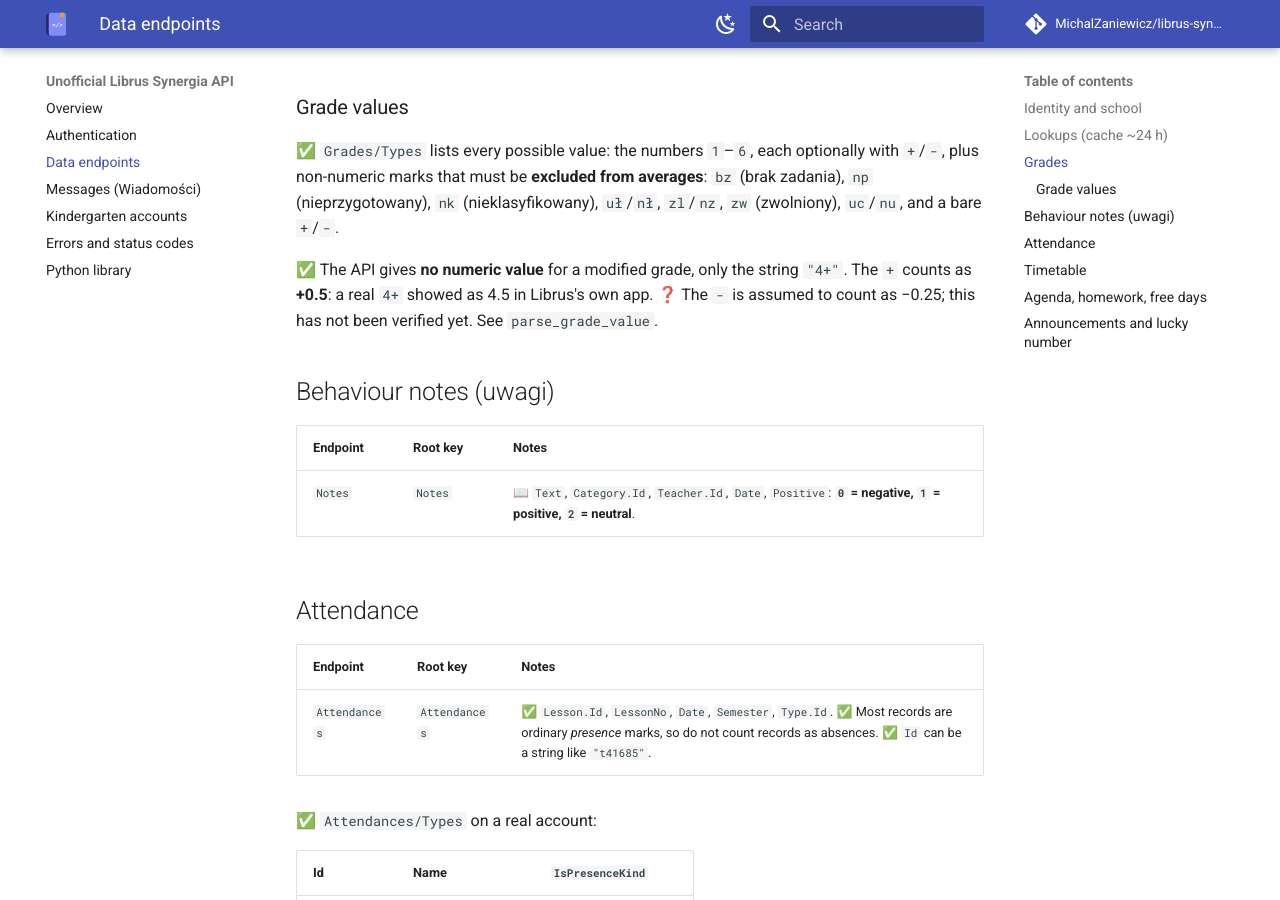
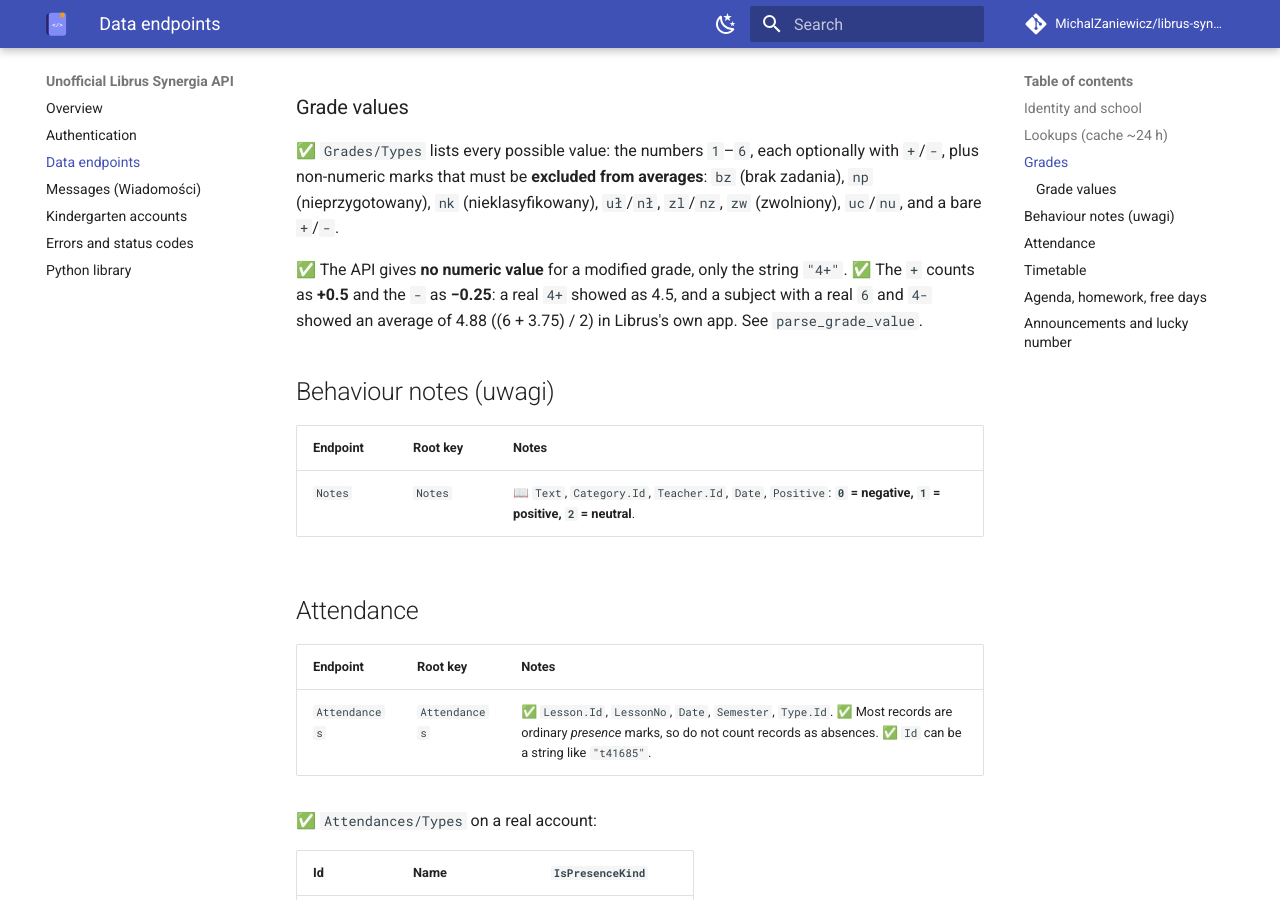
Before and after one commit to MichalZaniewicz/librus-synergia, an MkDocs documentation site: the page built from docs/endpoints.md, in a window 1280 px wide and 900 px high, scrolled down 2290 px. Built offline with MkDocs 1.6.1 and Material for MkDocs 9.7.7, drawn with Linux system fonts in a browser that asks for light colours; comment, search, counter and statistics services are not loaded.

Commit message:
Grade '-' modifier confirmed as -0.25 against the Librus app
Co-Authored-By: Claude Opus 5.5 <noreply@anthropic.com>

```diff
--- a/docs/endpoints.md
+++ b/docs/endpoints.md
@@ -64,9 +64,10 @@ from averages**: `bz` (brak zadania), `np` (nieprzygotowany), `nk`
 a bare `+`/`-`.
 
 ✅ The API gives **no numeric value** for a modified grade, only the
-string `"4+"`. The `+` counts as **+0.5**: a real `4+` showed as 4.5 in
-Librus's own app. ❓ The `-` is assumed to count as −0.25; this has not
-been verified yet. See `parse_grade_value`.
+string `"4+"`. ✅ The `+` counts as **+0.5** and the `-` as **−0.25**:
+a real `4+` showed as 4.5, and a subject with a real `6` and `4-` showed
+an average of 4.88 ((6 + 3.75) / 2) in Librus's own app. See
+`parse_grade_value`.
 
 ## Behaviour notes (uwagi)
 
```
Also changed, not shown: 1 other file.
